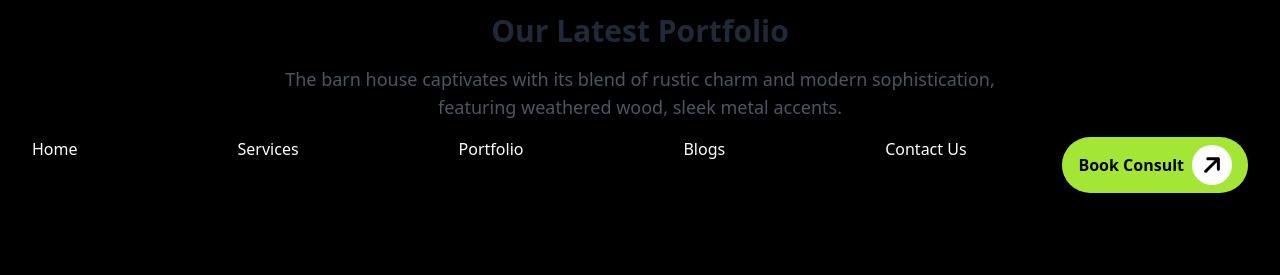
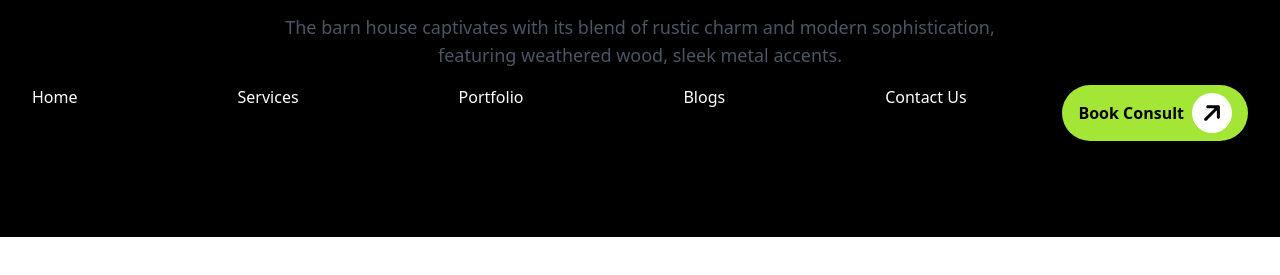
Before and after one commit to safiulhaq77/assignment-1-m3, a plain HTML site: page index.html in a window 1280 px wide. Shown: the part 4148-4423 px from the top of the page. After the commit the page ends 4385 px from the top, so only its background shows below. Drawn offline with nearby package versions, Linux system fonts and the light colour scheme.

```diff
--- a/index.html
+++ b/index.html
@@ -437,7 +437,6 @@
               </div>
               <span class="ml-2">Rinterio</span>
             </a>
-          <h2 class="text-3xl font-bold text-gray-800 mt-4">Our Latest Portfolio</h2>
           <p class="text-lg text-gray-600 mt-4">
             The barn house captivates with its blend of rustic charm and modern sophistication,
             <br>featuring weathered wood, sleek metal accents.
```
